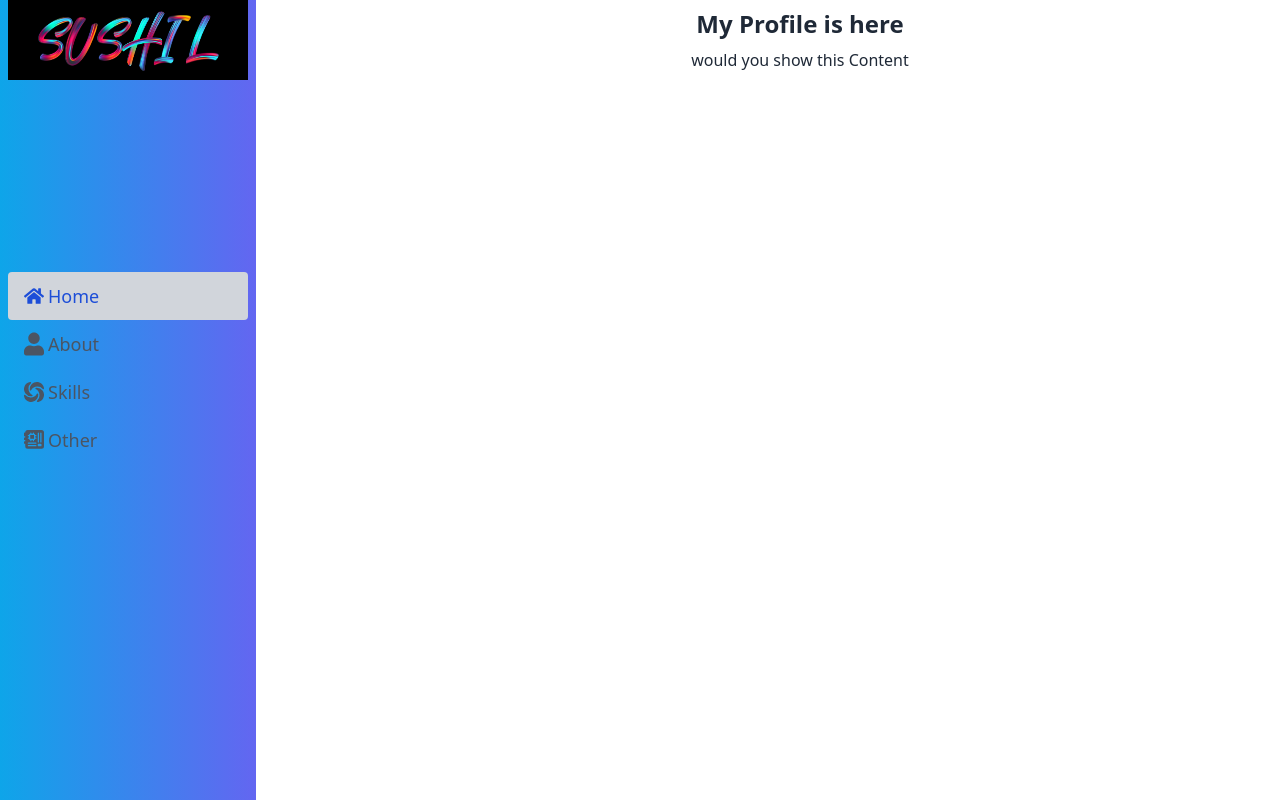
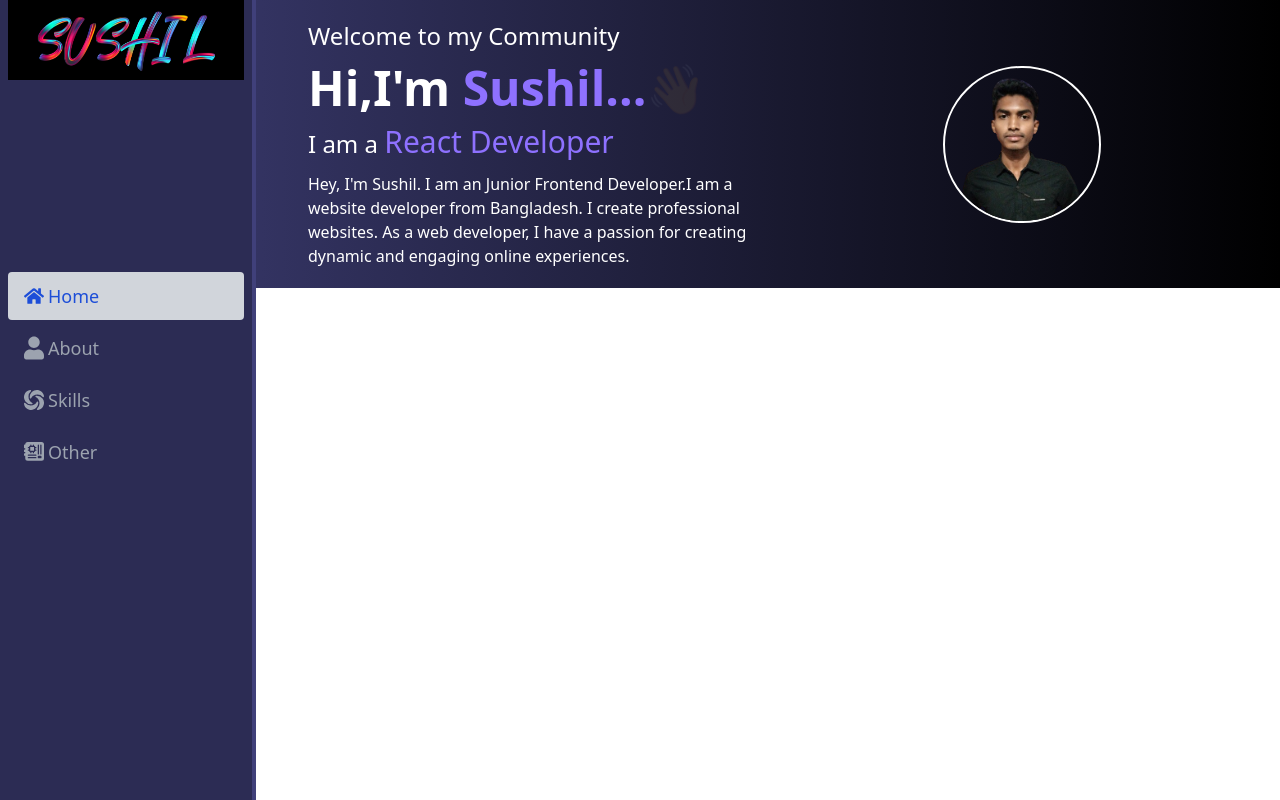
Before and after one commit to Sushil500530/Portfollio_Website_Projects, a React (Vite) app: page / in a window 1280 px wide. Built offline with nearby package versions, Linux system fonts and the light colour scheme.

Commit message:
add author home and photo set

```diff
--- a/src/components/manubar/Manubar.jsx
+++ b/src/components/manubar/Manubar.jsx
@@ -12,7 +12,7 @@ const Manubar = () => {
             <div className='w-30 h-20'>
                 <img src={logo} className='w-full h-full' alt="logo" />
             </div>
-            <div className='w-full'>
+            <div className='w-full flex flex-col gap-1'>
                 <NavList address={'/'} linkTitle={'Home'} icon={FaHome} />
                 <NavList address={'about'} linkTitle={'About'} icon={FaUser} />
                 <NavList address={'skills'} linkTitle={'Skills'} icon={SiSololearn} />
--- a/src/components/shared/NavList.jsx
+++ b/src/components/shared/NavList.jsx
@@ -7,7 +7,7 @@ const NavList = ({address,icon:Icon,linkTitle}) => {
         to={address}
         className={({ isActive }) =>
         ` flex items-center text-[18px] dark:hover:text-black font-medium px-4 py-2 duration-200 transform  hover:bg-gray-300  hover:text-gray-700 rounded hover:-translate-y-[2px] transition-all ease-in hover:scale-100  ${
-          isActive ? 'dark:text-blue-700 bg-gray-300 text-blue-700 ' : 'text-gray-600 dark:text-white'
+          isActive ? 'dark:text-blue-700 bg-gray-300 text-blue-700 ' : 'text-gray-400 dark:text-white'
         }`} >
         <span>{<Icon className="w-5 h-8 mr-1" />}</span>
        {linkTitle}
--- a/src/layouts/MainLayouts.jsx
+++ b/src/layouts/MainLayouts.jsx
@@ -2,7 +2,6 @@ import { useState } from "react";
 import { HiOutlineBars3 } from "react-icons/hi2";
 import Manubar from "../components/manubar/Manubar";
 import HomeDefine from "../pages/Home/HomeDefine";
-import logo from '../assets/Screenshot 2023-12-10 135857.png'
 
 const MainLayouts = () => {
     const [isActive, setActive] = useState(false);
@@ -10,22 +9,19 @@ const MainLayouts = () => {
         setActive(!isActive)
     }
     return (
-        <div>
-            <div className='text-gray-800 flex justify-between items-center lg:hidden w-full h-10'>
+        <div className="bg-gradient-to-r from-[#40407a] to-black">
+            <div className='text-gray-800 flex justify-between items-center lg:hidden w-full h-10 '>
                 <div></div>
                 <button onClick={handleToggle} className='dark:bg-zinc-800 mobile-menu-button p-4 focus:outline-none'>
-                    <HiOutlineBars3 className={`h-7 w-7 text-black hover:text-blue-400 transition ${!isActive && 'text-blue-400'} `} />
+                    <HiOutlineBars3 className={`h-8 w-8 hover:text-blue-400 transition ${!isActive ? 'text-blue-400' : 'text-white'} `} />
                 </button>
             </div>
-            <div className={`z-10 pb-6 fixed bg-gradient-to-r from-sky-500 to-indigo-500 overflow-x-hidden w-64 h-auto space-y-6 px-2 inset-y-0 left-0 transform lg:block ${isActive && '-translate-x-full '
-                } lg:translate-x-0 dark:text-white dark:bg-zinc-800 transition duration-200 ease-in-out`}>
+            <div className={`z-10 pb-6 fixed bg-[#2c2c54] overflow-x-hidden w-64 h-auto space-y-6 px-2 inset-y-0 left-0 transform lg:block ${isActive && '-translate-x-full '
+                } lg:translate-x-0 dark:text-white dark:bg-zinc-800 transition duration-200 ease-in-out border-[#40407a] border-r-4`}>
                 <Manubar isActive={isActive} />
             </div>
-
-            <div className="flex lg:ml-80">
-                <div className="flex-1 mb-12 ">
-                    <HomeDefine />
-                </div>
+            <div className="lg:ml-72 text-white">
+                <HomeDefine />
             </div>
         </div>
     );
--- a/src/pages/Home/HomeDefine.jsx
+++ b/src/pages/Home/HomeDefine.jsx
@@ -1,11 +1,22 @@
-
+import profile from '../../assets/profile.png'
 
 const HomeDefine = () => {
     return (
-     <div>
-        <h1 className="text-2xl font-bold text-center my-2">My Profile is here</h1>
-        <p className="text-center font-medium">would you  show this Content</p>
-     </div>
+        <>
+            <div className="flex items-center flex-col lg:flex-row md:flex-row justify-center gap-5 p-5">
+                <div className="space-y-3 flex-1 w-full md:w-1/2 lg:w-1/2">
+                    <h2 className="text-2xl">Welcome to my Community</h2>
+                    <h3 className="text-5xl font-semibold">Hi,I'm <span className="text-[#8e71ff] ">Sushil...</span><span className="animate-ping">👋</span></h3>
+                    <h4 className="text-2xl ">I am a <span className="text-3xl text-[#8e71ff]">React Developer</span></h4>
+                    <h4 className="">{`Hey, I'm Sushil. I am an Junior Frontend Developer.I am a website developer from Bangladesh. I create professional websites. As a web developer, I have a passion for creating dynamic and engaging online experiences.`}</h4>
+                </div>
+                <div className='w-full md:w-1/2 lg:w-1/2 '>
+                    <div className='border-2 border-white rounded-full w-2/3 lg:w-1/3 h-auto mx-auto'>
+                    <img src={profile} className='w-full h-full rounded-full' alt="" />
+                    </div>
+                </div>
+            </div>
+        </>
     );
 };
 
--- /dev/null
+++ b/src/pages/about/About.jsx
@@ -0,0 +1,10 @@
+
+const About = () => {
+    return (
+        <div>
+
+        </div>
+    );
+};
+
+export default About;
```
Also changed, not shown: src/assets/profile.png (added).
